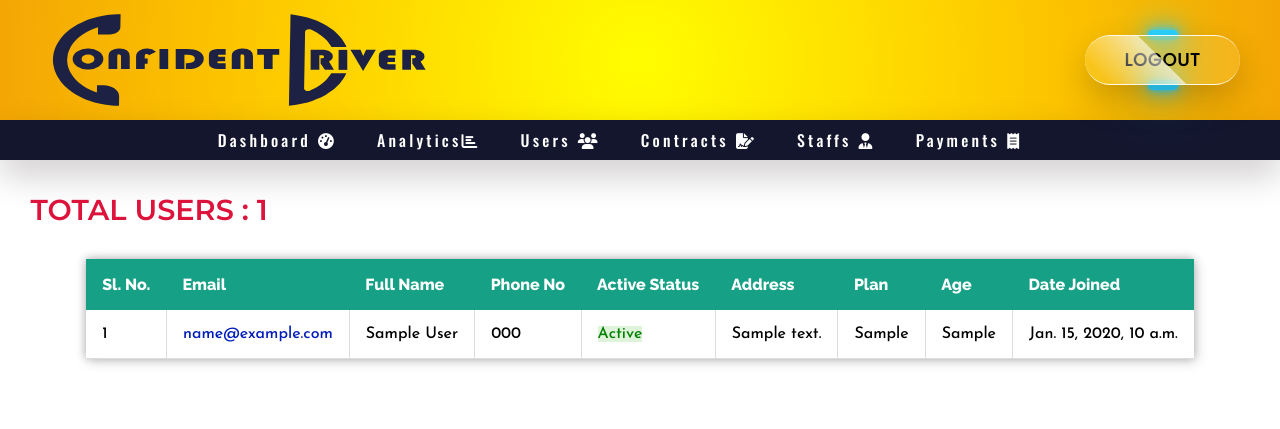
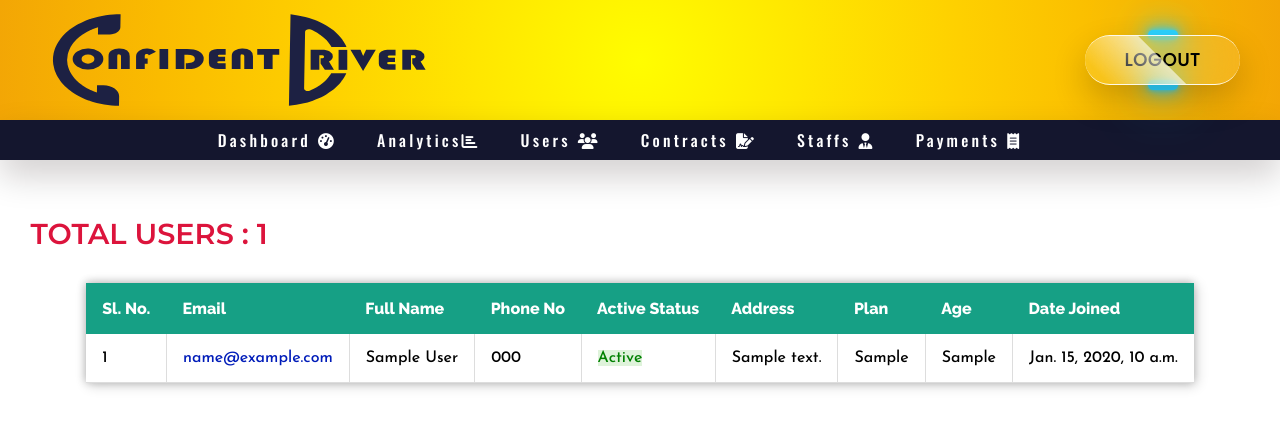
Before and after one commit to rickbhatt/confidentdriver, a Django app: template template/user_list.html in a window 1280 px wide. Shown: the top 429 px of the page. Run offline with Django 3.2, Linux system fonts and the light colour scheme; tables that the repository leaves empty hold one stand-in row (values such as "Sample post"); the template is opened without the code that fills it: values that come from a table or form of the project are taken from there, most other values are stand-ins (such as "Sample title", 1, 10 or a date in 2020); parts of the project's set-up code (start-up, migrations or seed data) failed here and were passed over; some libraries are stand-ins or nearby versions.

Commit message:
added padding

```diff
--- a/static/css/contractList.css
+++ b/static/css/contractList.css
@@ -170,6 +170,8 @@ body
     align-items: center;
     justify-content: center;
     gap: 2rem;
+    padding-block: 1.5rem;
+
 }
 
 /* table */
--- a/static/css/staffList.css
+++ b/static/css/staffList.css
@@ -169,6 +169,8 @@ body
     align-items: center;
     justify-content: center;
     gap: 2rem;
+    padding-block: 1.5rem;
+
 }
 
 .staffList-count-container
--- a/static/css/usersList.css
+++ b/static/css/usersList.css
@@ -170,6 +170,7 @@ body
     align-items: center;
     justify-content: center;
     gap: 2rem;
+    padding-block: 1.5rem;
 }
 
 .user-count-container
```
